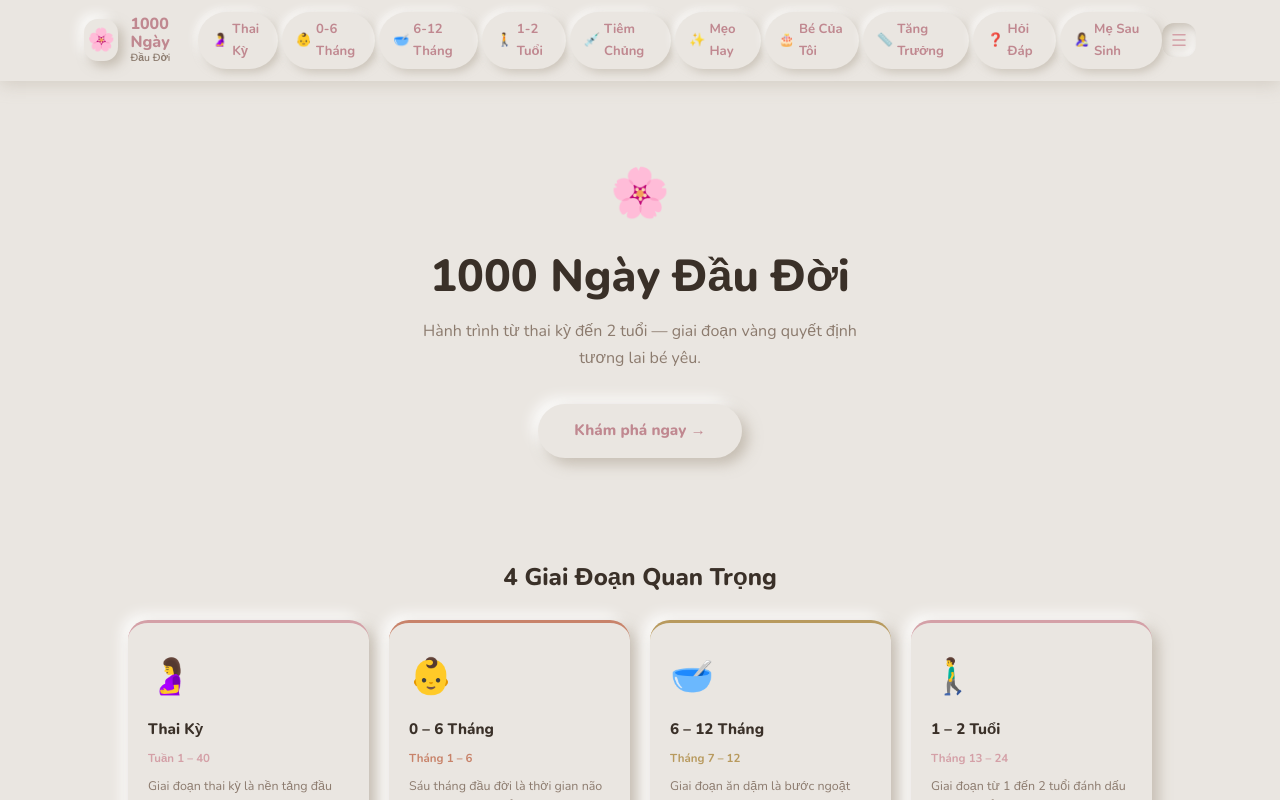
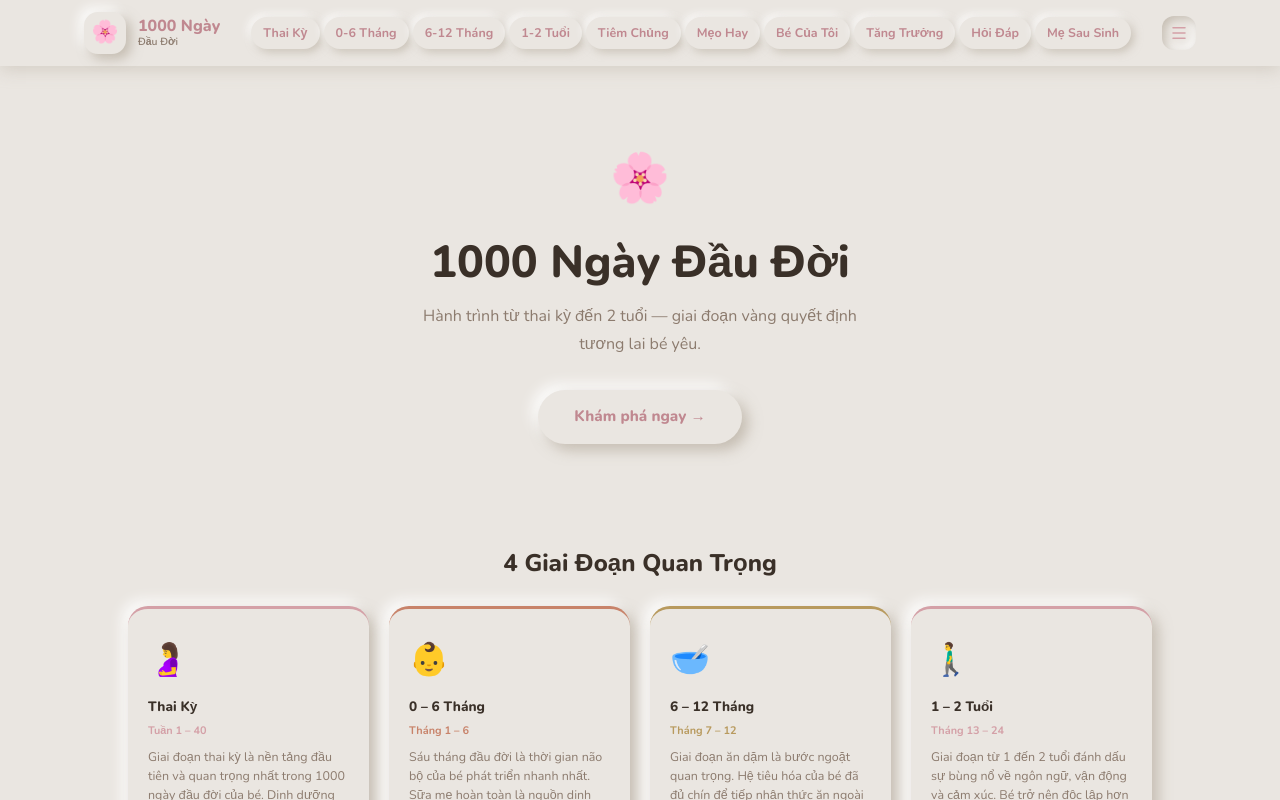
Before and after one commit to phanan04/1000daysforbaby, a Next.js app: page / in a window 1280 px wide. Shown: the top 800 px of the page. Built offline with nearby package versions, Linux system fonts and the light colour scheme.

Commit message:
Fix navbar compression: xl breakpoint, hide emojis on desktop, mobile stage cards 2-col

```diff
--- a/src/app/page.tsx
+++ b/src/app/page.tsx
@@ -44,15 +44,19 @@ export default function Home() {
           <h2 style={{ fontWeight:800, fontSize:"1.5rem", color:"#3a3028", textAlign:"center", marginBottom:"28px" }}>
             4 Giai Đoạn Quan Trọng
           </h2>
-          <div className="grid grid-cols-1 sm:grid-cols-2 lg:grid-cols-4 gap-5">
+          <div className="grid grid-cols-2 lg:grid-cols-4 gap-4 sm:gap-5">
             {stages.map((s, i) => (
               <Link key={s.slug} href={`/giai-doan/${s.slug}`} style={{ textDecoration:"none" }}>
-                <div style={{ ...neu, padding:"24px 20px", cursor:"pointer",
-                              borderTop:`3px solid ${stageColor[i]}` }}>
-                  <div style={{ fontSize:"2.2rem", marginBottom:"10px" }}>{s.emoji}</div>
-                  <div style={{ fontWeight:800, fontSize:"0.95rem", color:"#3a3028", marginBottom:"6px" }}>{s.title}</div>
-                  <div style={{ fontSize:"0.72rem", fontWeight:700, color:stageColor[i], marginBottom:"8px" }}>{s.weeks}</div>
-                  <p style={{ fontSize:"0.78rem", color:"#8c7b6e", lineHeight:1.55 }}>{s.heroDesc}</p>
+                <div style={{ ...neu, padding:"18px 14px", cursor:"pointer",
+                              borderTop:`3px solid ${stageColor[i]}` }}
+                     className="sm:!p-[24px_20px]">
+                  <div style={{ fontSize:"2rem", marginBottom:"8px" }} className="sm:text-[2.2rem]">{s.emoji}</div>
+                  <div style={{ fontWeight:800, fontSize:"0.85rem", color:"#3a3028", marginBottom:"4px" }}
+                       className="sm:text-[0.95rem]">{s.title}</div>
+                  <div style={{ fontSize:"0.68rem", fontWeight:700, color:stageColor[i], marginBottom:"6px" }}
+                       className="sm:text-[0.72rem]">{s.weeks}</div>
+                  <p style={{ fontSize:"0.78rem", color:"#8c7b6e", lineHeight:1.55 }}
+                     className="hidden sm:block">{s.heroDesc}</p>
                 </div>
               </Link>
             ))}
--- a/src/components/Navbar.tsx
+++ b/src/components/Navbar.tsx
@@ -52,26 +52,26 @@ export default function Navbar() {
           </div>
         </Link>
 
-        <nav className="hidden lg:flex items-center gap-1">
+        <nav className="hidden xl:flex items-center gap-1 flex-wrap justify-end">
           {links.map(l => (
             <Link key={l.href} href={l.href}
-              className="flex items-center gap-1 no-underline"
-              style={{ background:"#eae6e1", borderRadius:"30px", padding:"6px 14px",
-                       fontSize:"0.82rem", fontWeight:700, color:"#c08890",
+              className="no-underline whitespace-nowrap"
+              style={{ background:"#eae6e1", borderRadius:"30px", padding:"5px 12px",
+                       fontSize:"0.78rem", fontWeight:700, color:"#c08890",
                        boxShadow:"3px 3px 8px rgba(180,170,155,0.6),-3px -3px 8px rgba(255,255,255,0.85)",
                        transition:"box-shadow 0.15s" }}>
-              <span>{l.emoji}</span><span>{l.label}</span>
+              {l.label}
             </Link>
           ))}
         </nav>
 
-        <button className="lg:hidden" style={menuBtnStyle} onClick={() => setOpen(!open)} aria-label="menu">
+        <button className="xl:hidden" style={menuBtnStyle} onClick={() => setOpen(!open)} aria-label="menu">
           {open ? <X size={18}/> : <Menu size={18}/>}
         </button>
       </div>
 
       {open && (
-        <div className="lg:hidden px-5 pb-4">
+        <div className="xl:hidden px-5 pb-4">
           <div style={{ background:"#eae6e1", borderRadius:"16px",
                         boxShadow:"inset 4px 4px 10px rgba(180,170,155,0.6),inset -4px -4px 10px rgba(255,255,255,0.85)",
                         padding:"12px" }}>
```
